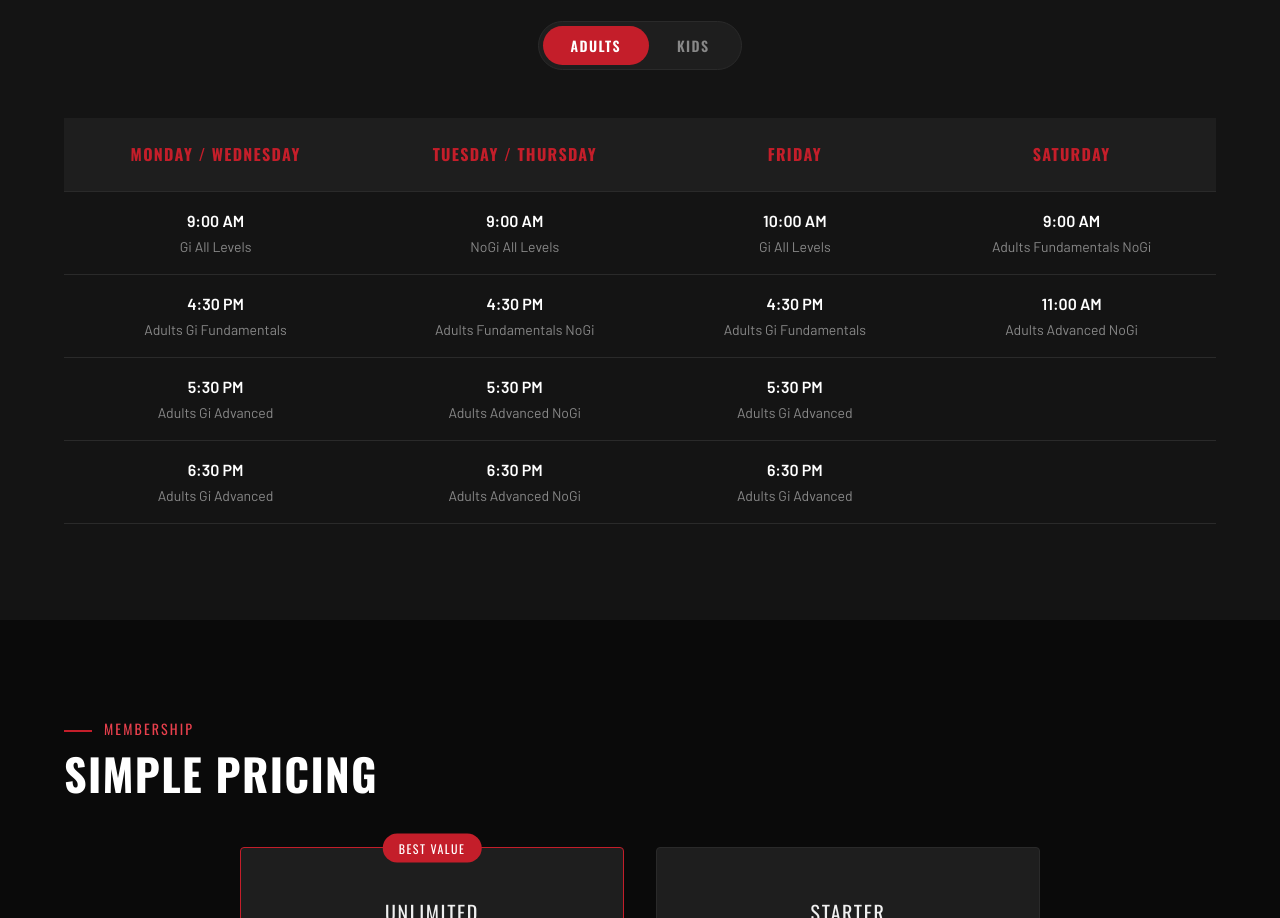
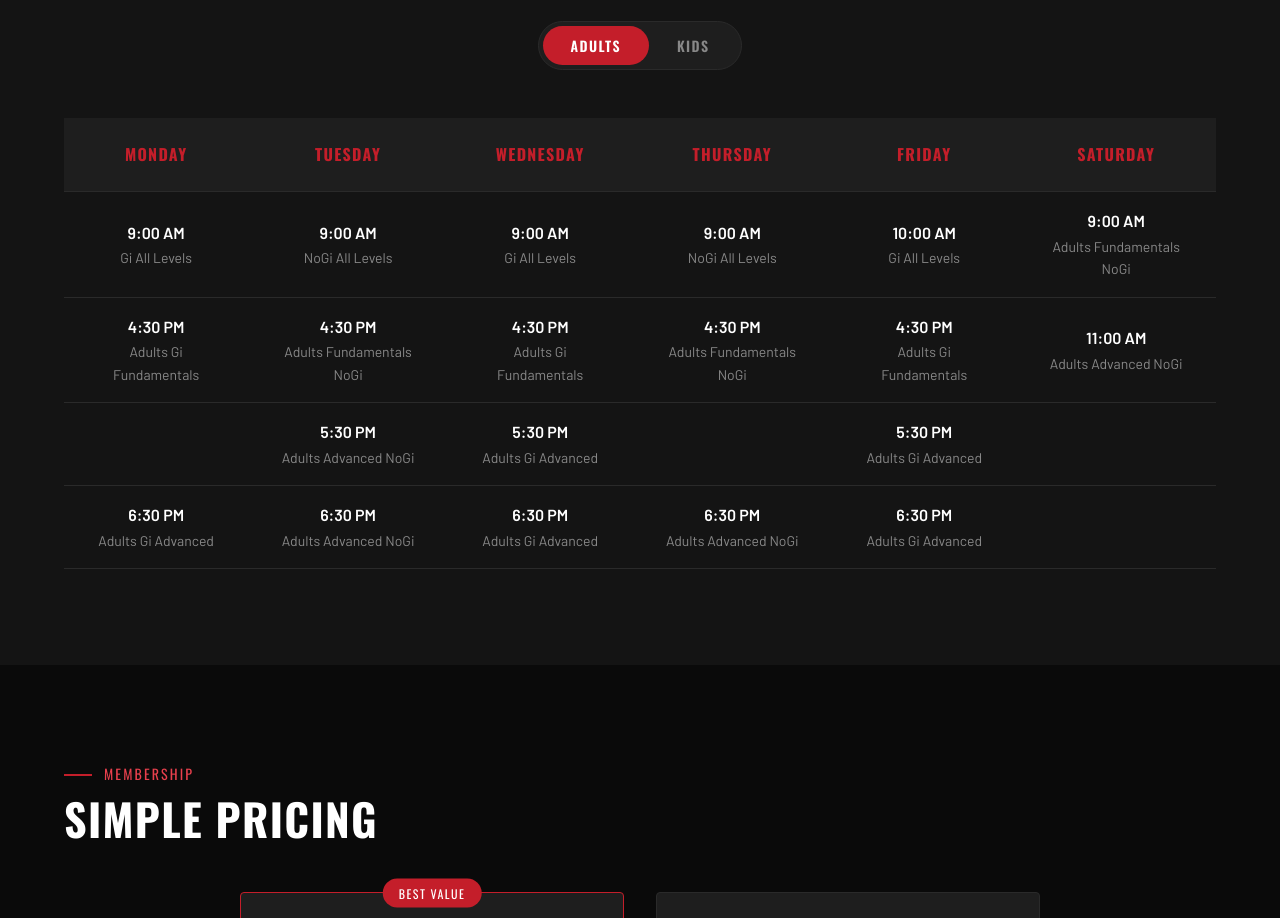
Before and after one commit to Monkachunkaa/true_jiu_jitsu, a website: page index.html in a window 1280 px wide. Shown: the part 2220-3138 px from the top of the page. Drawn offline with nearby package versions, Linux system fonts and the light colour scheme.

Commit message:
Schedule update

```diff
--- a/index.html
+++ b/index.html
@@ -6,7 +6,7 @@
   <title>True Jiu Jitsu — Hickory, NC | Jiu Jitsu &amp; Fitness</title>
   <meta name="description" content="True Jiu Jitsu in Hickory, NC. Gi, NoGi, self-defense, striking, and personal fitness classes. Get back to the art. Start training today.">
 
-  <!-- Open Graph — controls how the page appears when shared on social media -->
+  <!-- Open Graph -->
   <meta property="og:type"        content="website">
   <meta property="og:url"         content="https://truebjj.academy/">
   <meta property="og:title"       content="True Jiu Jitsu — Hickory, NC | Jiu Jitsu &amp; Fitness">
@@ -20,32 +20,20 @@
   <meta name="twitter:description" content="Gi, NoGi, self-defense, striking, and personal fitness in Hickory, NC.">
   <meta name="twitter:image"       content="https://truebjj.academy/img/true_jiu_jitsu_gym.webp">
 
-  <!-- Canonical URL — tells search engines the preferred version of this page -->
   <link rel="canonical" href="https://truebjj.academy/">
-
-  <!-- Favicon -->
   <link rel="icon" type="image/webp" href="img/tjj_favicon.webp">
-
-  <!-- Preload the hero background image so it starts loading immediately,
-       before the browser parses layout.css and discovers it there. -->
   <link rel="preload" as="image" href="img/true_jiu_jitsu_gym.webp">
 
-  <!-- Google Fonts: Oswald (headings) + Barlow (body) -->
   <link rel="preconnect" href="https://fonts.googleapis.com">
   <link rel="preconnect" href="https://fonts.gstatic.com" crossorigin>
   <link href="https://fonts.googleapis.com/css2?family=Barlow:wght@300;400;500;600&family=Oswald:wght@400;500;600;700&display=swap" rel="stylesheet">
 
-  <!-- Stylesheets (order matters: tokens → base → layout → components → responsive) -->
   <link rel="stylesheet" href="css/variables.css">
   <link rel="stylesheet" href="css/base.css">
   <link rel="stylesheet" href="css/layout.css">
   <link rel="stylesheet" href="css/components.css">
   <link rel="stylesheet" href="css/responsive.css">
 
-  <!-- Structured Data: LocalBusiness schema for local SEO.
-       Tells Google exactly what this business is, where it is,
-       and how to contact it. Update the domain once confirmed.
-       Verify opening hours match the actual gym schedule. -->
   <script type="application/ld+json">
   {
     "@context": "https://schema.org",
@@ -105,12 +93,10 @@
   <nav class="nav" aria-label="Main navigation">
     <div class="wrapper nav__inner">
 
-      <!-- Logo links back to top -->
       <a href="#hero" class="nav__logo">
         <img src="img/true_jiu_jitsu_logo_white.webp" alt="True Jiu Jitsu logo">
       </a>
 
-      <!-- Desktop nav links -->
       <div class="nav__links">
         <button class="nav__close js-close-menu" aria-label="Close menu">
           <svg viewBox="0 0 24 24" width="22" height="22" fill="none" stroke="currentColor" stroke-width="2.5" stroke-linecap="round"><line x1="18" y1="6" x2="6" y2="18"/><line x1="6" y1="6" x2="18" y2="18"/></svg>
@@ -118,21 +104,16 @@
         <a href="#about"    class="nav__link">About</a>
         <a href="#programs" class="nav__link">Programs</a>
         <a href="#schedule" class="nav__link">Schedule</a>
-        <a href="coaches.html"        class="nav__link">Coaches</a>
+        <a href="coaches.html" class="nav__link">Coaches</a>
         <a href="#pricing"  class="nav__link">Pricing</a>
         <a href="https://form.jotform.com/260486208287060" class="nav__link" target="_blank" rel="noopener">Waiver</a>
         <a href="#contact"  class="btn btn--primary">Free Trial</a>
       </div>
 
-      <!-- Hamburger (mobile only) -->
       <button class="nav__hamburger" aria-label="Open menu">
-        <span></span>
-        <span></span>
-        <span></span>
+        <span></span><span></span><span></span>
       </button>
     </div>
-
-    <!-- Backdrop overlay for mobile menu -->
     <div class="nav__backdrop"></div>
   </nav>
 
@@ -143,7 +124,6 @@
   <section class="hero" id="hero">
     <div class="hero__bg" aria-hidden="true"></div>
     <div class="hero__overlay" aria-hidden="true"></div>
-
     <div class="hero__content">
       <img src="img/true_jiu_jitsu_logo_white.webp" alt="True Jiu Jitsu" class="hero__logo">
       <h1>Learn the <span style="color: var(--color-red);">Art</span></h1>
@@ -163,7 +143,6 @@
     <div class="wrapper">
       <div class="about__grid">
 
-        <!-- Text column -->
         <div class="about__text fade-in">
           <span class="section-label">Who We Are</span>
           <h2 class="section-title">True to the Art</h2>
@@ -178,12 +157,9 @@
             striking classes. Our approach emphasizes technique, respect, and real-world
             effectiveness — not ego.
           </p>
-          <a href="#contact" class="btn btn--primary" style="margin-top: var(--space-lg);">
-            Train With Us
-          </a>
+          <a href="#contact" class="btn btn--primary" style="margin-top: var(--space-lg);">Train With Us</a>
         </div>
 
-        <!-- Image carousel -->
         <div class="about__image-wrap fade-in">
           <div class="carousel">
             <div class="carousel__track">
@@ -192,14 +168,12 @@
               <img src="img/jiu_jitsu_students_3.webp" alt="True Jiu Jitsu students training" class="carousel__slide" loading="lazy">
               <img src="img/jiu_jitsu_students_4.webp" alt="True Jiu Jitsu students training" class="carousel__slide" loading="lazy">
             </div>
-            <!-- Navigation dots -->
             <div class="carousel__dots">
               <button class="carousel__dot carousel__dot--active" aria-label="Slide 1"></button>
               <button class="carousel__dot" aria-label="Slide 2"></button>
               <button class="carousel__dot" aria-label="Slide 3"></button>
               <button class="carousel__dot" aria-label="Slide 4"></button>
             </div>
-            <!-- Prev / Next arrows -->
             <button class="carousel__arrow carousel__arrow--prev" aria-label="Previous slide">
               <svg viewBox="0 0 24 24" width="20" height="20"><polyline points="15 18 9 12 15 6" fill="none" stroke="currentColor" stroke-width="2.5" stroke-linecap="round" stroke-linejoin="round"/></svg>
             </button>
@@ -221,10 +195,8 @@
     <div class="wrapper">
       <span class="section-label">What We Offer</span>
       <h2 class="section-title">Our Programs</h2>
-
       <div class="programs__grid">
 
-        <!-- Card 1: Jiu Jitsu -->
         <div class="program-card fade-in">
           <div class="program-card__icon">
             <img src="img/jiu_jitsu_icon.webp" alt="Jiu Jitsu gi icon">
@@ -236,7 +208,6 @@
           </p>
         </div>
 
-        <!-- Card 2: Striking -->
         <div class="program-card fade-in">
           <div class="program-card__icon">
             <img src="img/striking_icon.webp" alt="Striking heavy bag icon">
@@ -248,7 +219,6 @@
           </p>
         </div>
 
-        <!-- Card 3: Fitness -->
         <div class="program-card fade-in">
           <div class="program-card__icon">
             <img src="img/fitness_icon.webp" alt="Fitness dumbbell icon">
@@ -273,35 +243,44 @@
       <span class="section-label">Class Times</span>
       <h2 class="section-title">Weekly Schedule</h2>
 
-      <!-- Toggle: switches between Adults and Kids panels.
-           JS in main.js drives the active state. -->
       <div class="schedule-toggle" role="group" aria-label="Schedule type">
-        <button class="schedule-toggle__btn schedule-toggle__btn--active" data-panel="adults">
-          Adults
-        </button>
-        <button class="schedule-toggle__btn" data-panel="kids">
-          Kids
-        </button>
+        <button class="schedule-toggle__btn schedule-toggle__btn--active" data-panel="adults">Adults</button>
+        <button class="schedule-toggle__btn" data-panel="kids">Kids</button>
       </div>
 
 
-      <!-- ── ADULTS PANEL ──────────────────────────────────── -->
+      <!-- =====================================================
+           ADULTS PANEL
+           Monday and Thursday 5:30 PM are now Kids classes.
+           Monday/Wednesday split so each shows its own 5:30.
+           Tuesday/Thursday split so Thursday can omit 5:30.
+           ===================================================== -->
       <div class="schedule__panel schedule__panel--active" id="schedule-panel-adults">
 
-        <!-- Desktop: table layout (hidden on mobile) -->
+        <!-- Desktop table -->
         <div class="schedule__table-wrap">
           <table class="schedule-table">
             <thead>
               <tr>
-                <th>Monday / Wednesday</th>
-                <th>Tuesday / Thursday</th>
+                <th>Monday</th>
+                <th>Tuesday</th>
+                <th>Wednesday</th>
+                <th>Thursday</th>
                 <th>Friday</th>
                 <th>Saturday</th>
               </tr>
             </thead>
             <tbody>
-              <!-- Row 1: Morning -->
+              <!-- 9:00 AM -->
               <tr>
+                <td>
+                  <span class="time">9:00 AM</span>
+                  <span class="class-name">Gi All Levels</span>
+                </td>
+                <td>
+                  <span class="time">9:00 AM</span>
+                  <span class="class-name">NoGi All Levels</span>
+                </td>
                 <td>
                   <span class="time">9:00 AM</span>
                   <span class="class-name">Gi All Levels</span>
@@ -319,8 +298,16 @@
                   <span class="class-name">Adults Fundamentals NoGi</span>
                 </td>
               </tr>
-              <!-- Row 2: 4:30 PM -->
+              <!-- 4:30 PM -->
               <tr>
+                <td>
+                  <span class="time">4:30 PM</span>
+                  <span class="class-name">Adults Gi Fundamentals</span>
+                </td>
+                <td>
+                  <span class="time">4:30 PM</span>
+                  <span class="class-name">Adults Fundamentals NoGi</span>
+                </td>
                 <td>
                   <span class="time">4:30 PM</span>
                   <span class="class-name">Adults Gi Fundamentals</span>
@@ -338,12 +325,9 @@
                   <span class="class-name">Adults Advanced NoGi</span>
                 </td>
               </tr>
-              <!-- Row 3: 5:30 PM -->
+              <!-- 5:30 PM — Monday and Thursday are now Kids -->
               <tr>
-                <td>
-                  <span class="time">5:30 PM</span>
-                  <span class="class-name">Adults Gi Advanced</span>
-                </td>
+                <td><!-- Monday: Kids at 5:30 --></td>
                 <td>
                   <span class="time">5:30 PM</span>
                   <span class="class-name">Adults Advanced NoGi</span>
@@ -352,10 +336,23 @@
                   <span class="time">5:30 PM</span>
                   <span class="class-name">Adults Gi Advanced</span>
                 </td>
+                <td><!-- Thursday: Kids at 5:30 --></td>
+                <td>
+                  <span class="time">5:30 PM</span>
+                  <span class="class-name">Adults Gi Advanced</span>
+                </td>
                 <td></td>
               </tr>
-              <!-- Row 4: 6:30 PM -->
+              <!-- 6:30 PM -->
               <tr>
+                <td>
+                  <span class="time">6:30 PM</span>
+                  <span class="class-name">Adults Gi Advanced</span>
+                </td>
+                <td>
+                  <span class="time">6:30 PM</span>
+                  <span class="class-name">Adults Advanced NoGi</span>
+                </td>
                 <td>
                   <span class="time">6:30 PM</span>
                   <span class="class-name">Adults Gi Advanced</span>
@@ -374,11 +371,26 @@
           </table>
         </div>
 
-        <!-- Mobile: stacked adult day cards (hidden on desktop) -->
+        <!-- Mobile cards -->
         <div class="schedule__cards">
 
           <div class="schedule-card">
-            <h3 class="schedule-card__day">Monday / Wednesday</h3>
+            <h3 class="schedule-card__day">Monday</h3>
+            <div class="schedule-card__slot"><span class="time">9:00 AM</span><span class="class-name">Gi All Levels</span></div>
+            <div class="schedule-card__slot"><span class="time">4:30 PM</span><span class="class-name">Adults Gi Fundamentals</span></div>
+            <div class="schedule-card__slot"><span class="time">6:30 PM</span><span class="class-name">Adults Gi Advanced</span></div>
+          </div>
+
+          <div class="schedule-card">
+            <h3 class="schedule-card__day">Tuesday</h3>
+            <div class="schedule-card__slot"><span class="time">9:00 AM</span><span class="class-name">NoGi All Levels</span></div>
+            <div class="schedule-card__slot"><span class="time">4:30 PM</span><span class="class-name">Adults Fundamentals NoGi</span></div>
+            <div class="schedule-card__slot"><span class="time">5:30 PM</span><span class="class-name">Adults Advanced NoGi</span></div>
+            <div class="schedule-card__slot"><span class="time">6:30 PM</span><span class="class-name">Adults Advanced NoGi</span></div>
+          </div>
+
+          <div class="schedule-card">
+            <h3 class="schedule-card__day">Wednesday</h3>
             <div class="schedule-card__slot"><span class="time">9:00 AM</span><span class="class-name">Gi All Levels</span></div>
             <div class="schedule-card__slot"><span class="time">4:30 PM</span><span class="class-name">Adults Gi Fundamentals</span></div>
             <div class="schedule-card__slot"><span class="time">5:30 PM</span><span class="class-name">Adults Gi Advanced</span></div>
@@ -386,10 +398,9 @@
           </div>
 
           <div class="schedule-card">
-            <h3 class="schedule-card__day">Tuesday / Thursday</h3>
+            <h3 class="schedule-card__day">Thursday</h3>
             <div class="schedule-card__slot"><span class="time">9:00 AM</span><span class="class-name">NoGi All Levels</span></div>
             <div class="schedule-card__slot"><span class="time">4:30 PM</span><span class="class-name">Adults Fundamentals NoGi</span></div>
-            <div class="schedule-card__slot"><span class="time">5:30 PM</span><span class="class-name">Adults Advanced NoGi</span></div>
             <div class="schedule-card__slot"><span class="time">6:30 PM</span><span class="class-name">Adults Advanced NoGi</span></div>
           </div>
 
@@ -411,17 +422,13 @@
       </div><!-- /#schedule-panel-adults -->
 
 
-      <!-- ── KIDS PANEL ────────────────────────────────────── -->
-      <!--
-        Kids' classes run Mon/Thu and Saturday only.
-        Age groups:
-          Ages 4–8   → No Rolling
-          Ages 9–12  → Rolling
-          All Ages   → Rolling (Saturday)
-      -->
+      <!-- =====================================================
+           KIDS PANEL
+           Classes run Monday, Thursday, and Saturday.
+           ===================================================== -->
       <div class="schedule__panel" id="schedule-panel-kids">
 
-        <!-- Desktop: kids table (hidden on mobile) -->
+        <!-- Desktop table -->
         <div class="schedule__table-wrap">
           <table class="schedule-table schedule-table--kids">
             <thead>
@@ -431,7 +438,6 @@
               </tr>
             </thead>
             <tbody>
-              <!-- Row 1: Ages 4-8 / All Ages -->
               <tr>
                 <td>
                   <span class="time">4:00 – 4:30 PM</span>
@@ -444,7 +450,6 @@
                   <span class="class-note">Rolling</span>
                 </td>
               </tr>
-              <!-- Row 2: Ages 9-12 / empty Saturday -->
               <tr>
                 <td>
                   <span class="time">5:30 – 6:30 PM</span>
@@ -457,7 +462,7 @@
           </table>
         </div>
 
-        <!-- Mobile: stacked kids day cards (hidden on desktop) -->
+        <!-- Mobile cards -->
         <div class="schedule__cards">
 
           <div class="schedule-card schedule-card--kids">
@@ -498,10 +503,8 @@
     <div class="wrapper">
       <span class="section-label">Membership</span>
       <h2 class="section-title">Simple Pricing</h2>
-
       <div class="pricing__grid">
 
-        <!-- Plan 1: Unlimited (featured — listed first) -->
         <div class="pricing-card pricing-card--featured fade-in">
           <p class="pricing-card__name">Unlimited</p>
           <p class="pricing-card__price">$150<span>/mo</span></p>
@@ -515,7 +518,6 @@
           <a href="#contact" class="btn btn--primary btn--block">Get Started</a>
         </div>
 
-        <!-- Plan 2: Starter -->
         <div class="pricing-card fade-in">
           <p class="pricing-card__name">Starter</p>
           <p class="pricing-card__price">$120<span>/mo</span></p>
@@ -533,7 +535,7 @@
 
 
   <!-- =====================================================
-       CONTACT — Gym info + CTA to open the form modal
+       CONTACT
        ===================================================== -->
   <section class="section contact" id="contact">
     <div class="wrapper">
@@ -542,14 +544,12 @@
 
       <div class="contact__grid">
 
-        <!-- Left column: gym info -->
         <div class="fade-in">
           <p style="font-size: var(--text-lg); color: var(--color-light-gray); margin-bottom: var(--space-2xl);">
             Ready to step on the mats? Claim your free trial class —
             no experience needed, just show up.
           </p>
 
-          <!-- Address -->
           <div class="contact__info-item">
             <div class="contact__icon">
               <svg viewBox="0 0 24 24"><path d="M12 2C8.13 2 5 5.13 5 9c0 5.25 7 13 7 13s7-7.75 7-13c0-3.87-3.13-7-7-7zm0 9.5a2.5 2.5 0 110-5 2.5 2.5 0 010 5z"/></svg>
@@ -564,7 +564,6 @@
             </div>
           </div>
 
-          <!-- Phone -->
           <div class="contact__info-item">
             <div class="contact__icon">
               <svg viewBox="0 0 24 24"><path d="M6.62 10.79a15.05 15.05 0 006.59 6.59l2.2-2.2a1 1 0 011.01-.24 11.72 11.72 0 003.66.58 1 1 0 011 1V20a1 1 0 01-1 1A17 17 0 013 4a1 1 0 011-1h3.5a1 1 0 011 1c0 1.28.2 2.51.58 3.66a1 1 0 01-.24 1.01l-2.22 2.12z"/></svg>
@@ -577,7 +576,6 @@
             </div>
           </div>
 
-          <!-- Hours -->
           <div class="contact__info-item">
             <div class="contact__icon">
               <svg viewBox="0 0 24 24"><circle cx="12" cy="12" r="10" fill="none" stroke="white" stroke-width="2"/><polyline points="12 6 12 12 16 14" fill="none" stroke="white" stroke-width="2"/></svg>
@@ -589,7 +587,6 @@
           </div>
         </div>
 
-        <!-- Right column: inline form -->
         <div class="fade-in">
           <form id="inline-contact-form" class="form" action="#" method="POST">
             <div id="inline-form-fields">
@@ -629,7 +626,6 @@
 
             </div>
 
-            <!-- Shown after successful submission -->
             <div id="inline-form-success" class="form__success">
               <h3>You're In!</h3>
               <p>We'll be in touch soon to get you on the mats. Welcome to True Jiu Jitsu.</p>
@@ -645,14 +641,12 @@
 
 
   <!-- =====================================================
-       MODAL — Contact / Lead-Gen Form
-       Opens from any CTA on the page.
+       MODAL
        ===================================================== -->
   <div class="modal" id="contact-modal" aria-hidden="true">
     <div class="modal__backdrop js-close-modal"></div>
     <div class="modal__dialog" role="dialog" aria-labelledby="modal-title">
 
-      <!-- Close button -->
       <button class="modal__close js-close-modal" aria-label="Close form">
         <svg viewBox="0 0 24 24" width="24" height="24" fill="none" stroke="currentColor" stroke-width="2.5" stroke-linecap="round"><line x1="18" y1="6" x2="6" y2="18"/><line x1="6" y1="6" x2="18" y2="18"/></svg>
       </button>
@@ -698,7 +692,6 @@
 
         </div>
 
-        <!-- Shown after successful submission -->
         <div id="form-success" class="form__success">
           <h3>You're In!</h3>
           <p>We'll be in touch soon to get you on the mats. Welcome to True Jiu Jitsu.</p>
@@ -717,14 +710,12 @@
   <footer class="footer">
     <div class="wrapper">
       <p class="footer__text">
-                &copy; <span id="copyright-year"></span> True Jiu Jitsu &nbsp;·&nbsp; 735 13th Ave Dr SE, Hickory, NC 28602 &nbsp;·&nbsp;
+        &copy; <span id="copyright-year"></span> True Jiu Jitsu &nbsp;·&nbsp; 735 13th Ave Dr SE, Hickory, NC 28602 &nbsp;·&nbsp;
         <a href="tel:+18286122695">(828) 612-2695</a>
       </p>
     </div>
   </footer>
 
-
-  <!-- Main script -->
   <script src="js/analytics.js"></script>
   <script src="js/main.js"></script>
 
```
